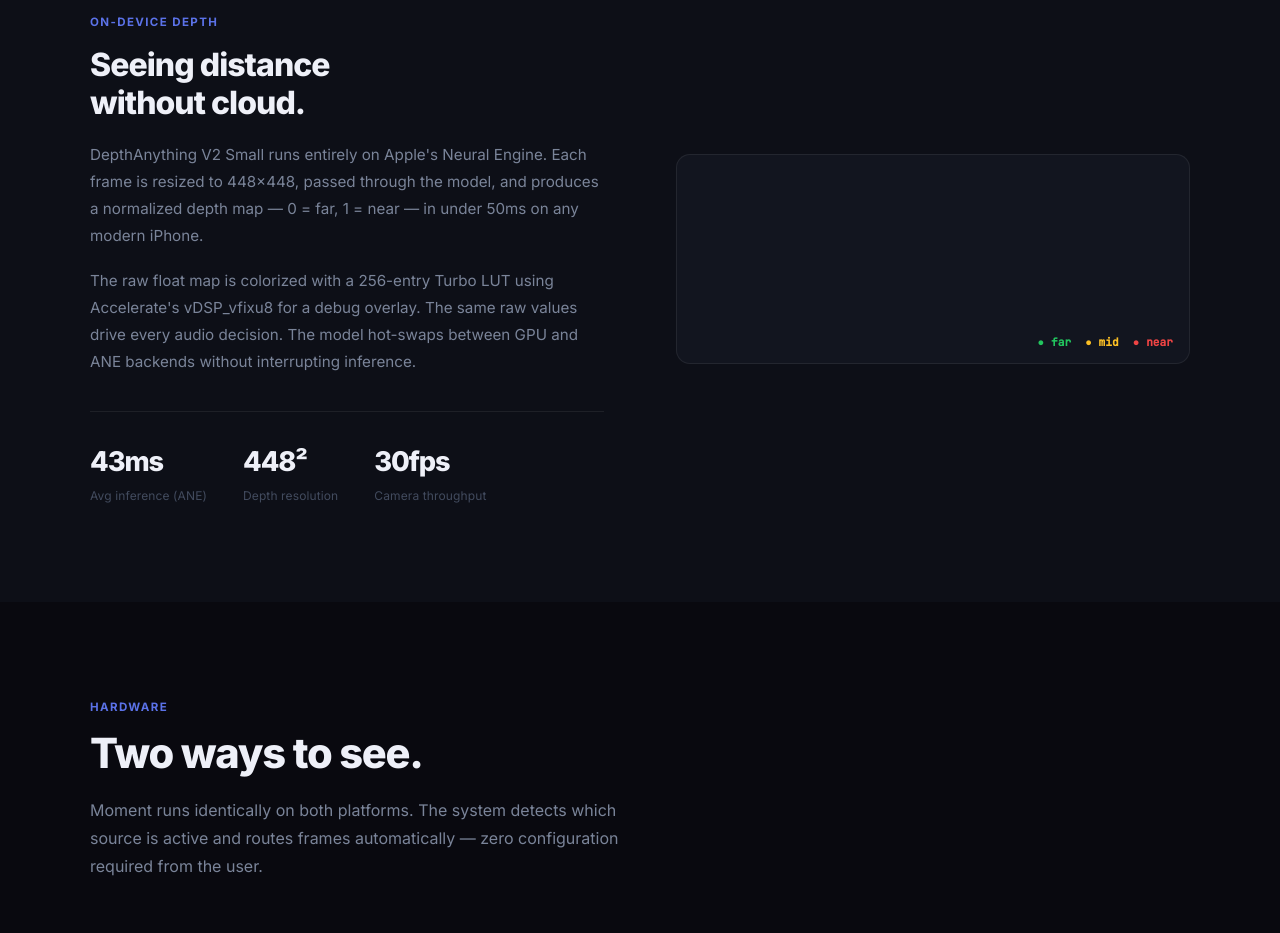
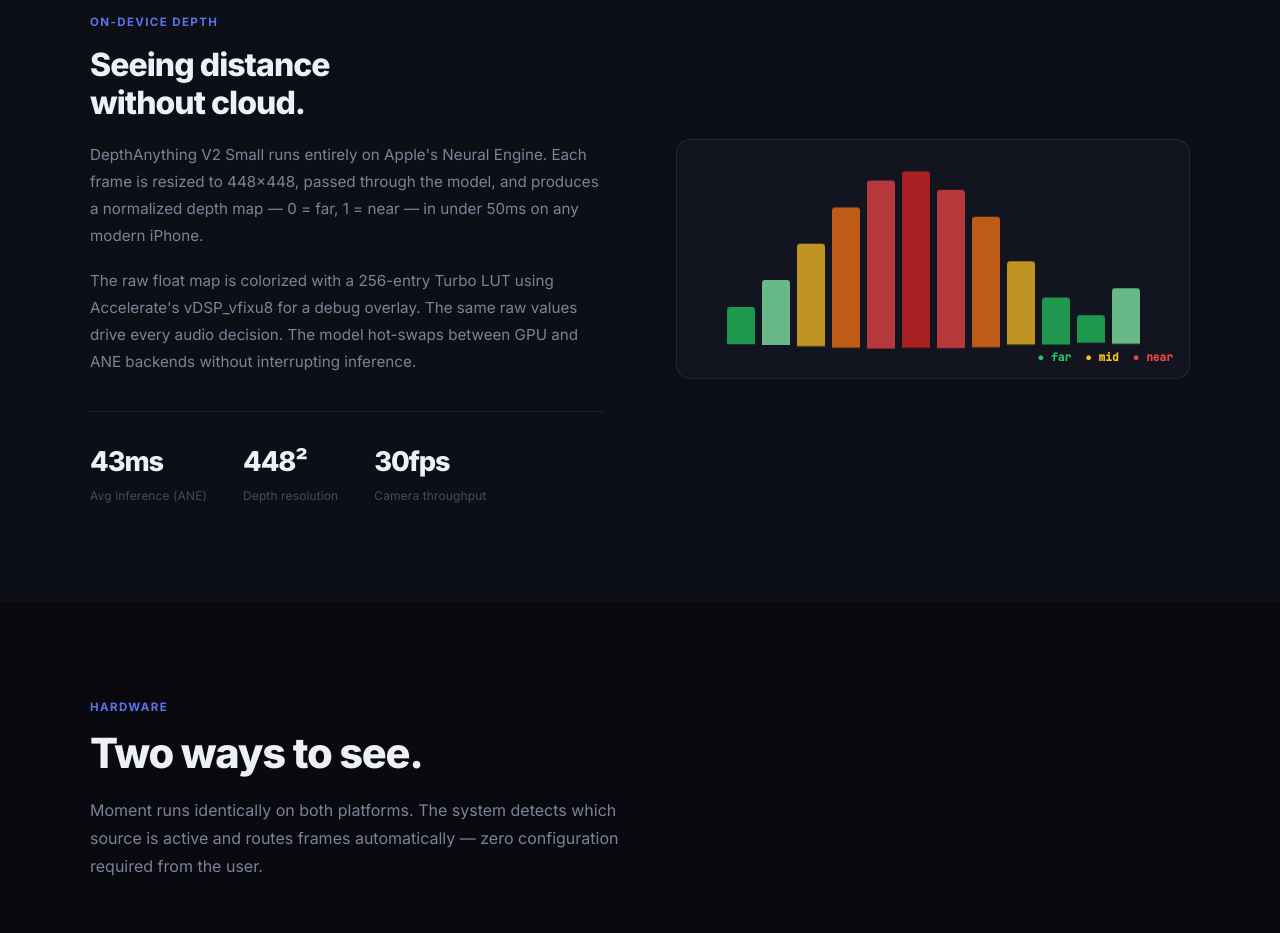
Before and after one commit to flxnaf/yalehacksMoment, a plain HTML site: page website/index.html in a window 1280 px wide. Shown: the part 5060-5993 px from the top of the page. Drawn offline with Linux system fonts and the light colour scheme.

Commit message:
Fix depth viz: use explicit height so percentage bar heights render
Co-Authored-By: Claude Sonnet 4.6 <noreply@anthropic.com>

```diff
--- a/website/style.css
+++ b/website/style.css
@@ -797,12 +797,12 @@ code { font-family: 'JetBrains Mono', 'Fira Code', monospace; font-size: 0.85em;
   background: var(--bg-3);
   border: 1px solid var(--border);
   border-radius: var(--radius);
-  padding: 28px 24px 20px;
+  padding: 28px 24px 36px;
   display: flex;
   align-items: flex-end;
   gap: 7px;
   justify-content: center;
-  min-height: 210px;
+  height: 240px;
   position: relative;
 }
 
```
